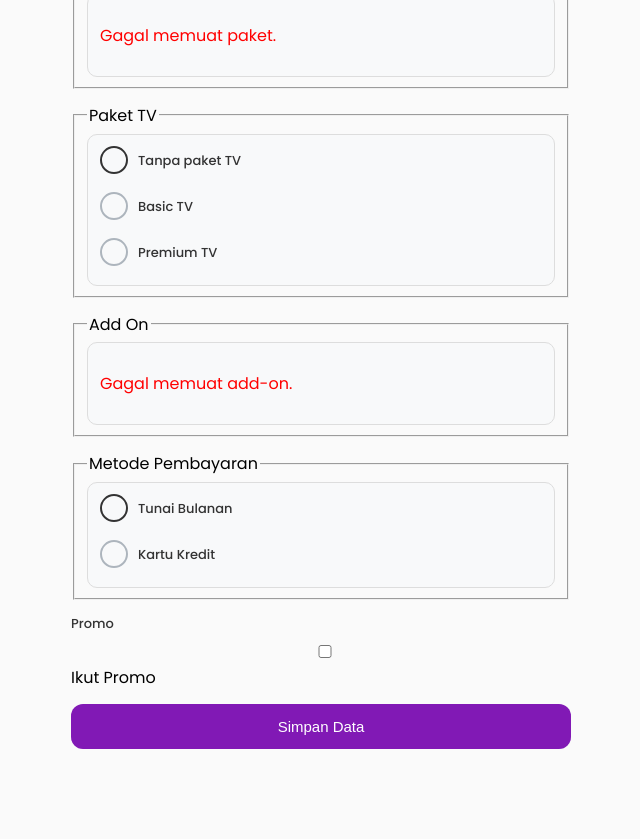
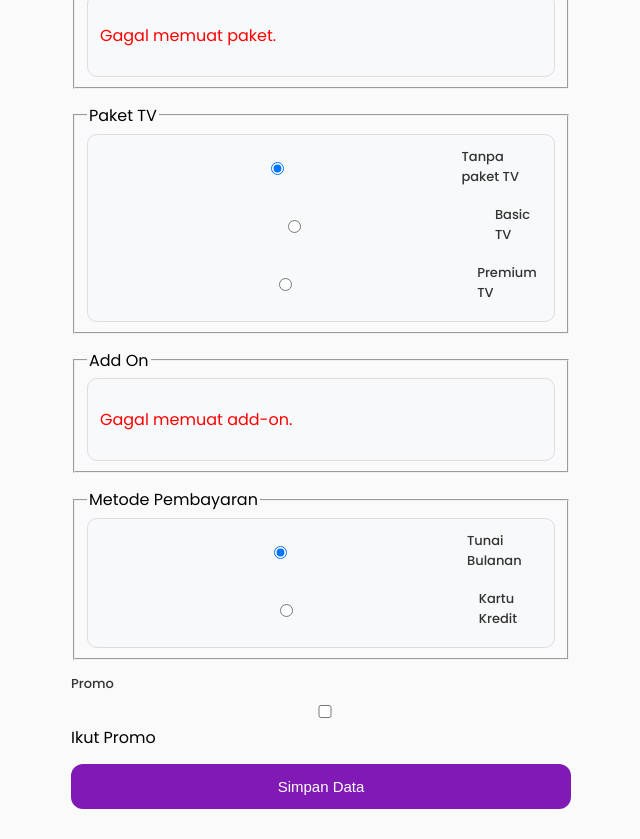
Before and after one commit to amal-macpal1795/mypelanggan, a website: page input-data.html in a window 1280 px wide. Shown: the part 1546-2385 px from the top of the page, without its empty margins (319-959 px from the left). Before the commit the page ends 2325 px from the top, so only its background shows below. Drawn offline with nearby package versions, Linux system fonts and the light colour scheme; no server answers.

Commit message:
Update input-data.html

```diff
--- a/input-data.html
+++ b/input-data.html
@@ -140,10 +140,6 @@
       opacity: 0; /* Tetap tidak terlihat */
       cursor: pointer; /* Tapi bisa diklik */
     }
-    /* ================================================= */
-    /* == GAYA FINAL UNTUK RADIO BUTTON & CHECKLIST == */
-    /* ================================================= */
-
     /* Wadah untuk grup pilihan */
     .radio-group, .checkbox-group {
       display: flex;
@@ -158,72 +154,13 @@
     /* Setiap baris pilihan (label) */
     .radio-group label, .checkbox-group label {
       display: flex;
-      align-items: center;
-      gap: 10px;
+      align-items: center; /* PENTING: Untuk mensejajarkan tombol dan teks */
+      gap: 8px; /* Jarak antara tombol dan teks */
       font-size: 13px;
       font-weight: 500;
       color: #333;
       cursor: pointer;
       user-select: none;
-    }
-
-    /* Sembunyikan tampilan asli radio & checkbox */
-    .radio-group input[type="radio"],
-    .checkbox-group input[type="checkbox"] {
-      appearance: none;
-      -webkit-appearance: none;
-      margin: 0;
-      font: inherit;
-      color: currentColor;
-      width: 1.1em; /* Ukuran disesuaikan dengan teks label */
-      height: 1.1em;
-      border: 2px solid #adb5bd;
-      transform: translateY(-0.075em);
-
-      /* Mengatur agar ::before bisa diposisikan di tengah */
-      display: grid;
-      place-content: center;
-    }
-
-    .radio-group input[type="radio"] {
-      border-radius: 50%;
-    }
-
-    .checkbox-group input[type="checkbox"] {
-      border-radius: 4px;
-    }
-
-    /* Buat elemen titik/centang (awalnya tidak terlihat) */
-    .radio-group input[type="radio"]::before,
-    .checkbox-group input[type="checkbox"]::before {
-      content: "";
-      width: 0.6em;
-      height: 0.6em;
-      transform: scale(0); /* Sembunyikan dengan skala 0 */
-      transition: 120ms transform ease-in-out;
-      box-shadow: inset 1em 1em var(--myrepublic-purple); /* Warna ungu */
-    }
-
-    .radio-group input[type="radio"]::before {
-      border-radius: 50%; /* Titik berbentuk bulat */
-    }
-
-    .checkbox-group input[type="checkbox"]::before {
-      /* Menggambar centang dengan transform */
-      transform-origin: bottom left;
-      clip-path: polygon(14% 44%, 0 65%, 50% 100%, 100% 16%, 80% 0%, 43% 62%);
-    }
-
-    /* Tampilkan titik/centang saat tombol DIPILIH */
-    .radio-group input[type="radio"]:checked::before,
-    .checkbox-group input[type="checkbox"]:checked::before {
-      transform: scale(1); /* Perbesar skala agar terlihat */
-    }
-
-    /* Ubah warna border saat DIPILIH */
-    .radio-group input[type="radio"]:checked,
-    .checkbox-group input[type="checkbox"]:checked {
-        border-color: var(--myrepublic-purple);
     }
   </style>
 </head>
```
